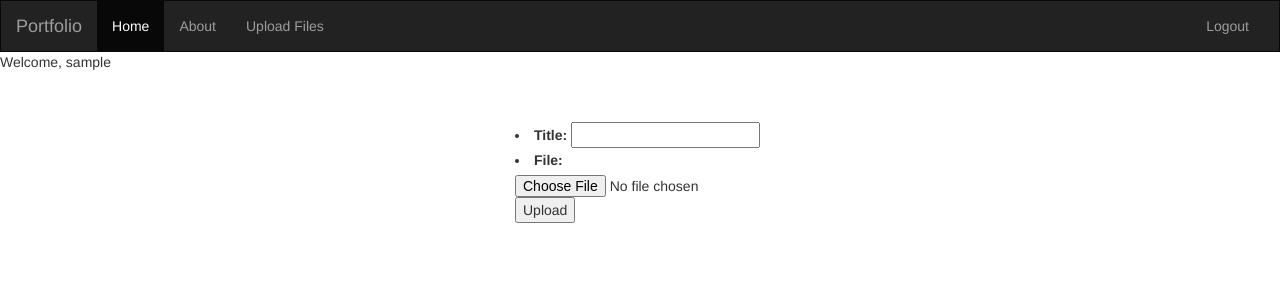
After one commit to ravchandra/djangotut1, a Django app: page /polls/upload_file/ in a window 1280 px wide. The commit adds this page. Shown: the top 300 px of the page. Run offline with Django 3.2, Linux system fonts and the light colour scheme; the visitor is signed in with stand-in values (Sample User, id 1); some libraries are stand-ins or nearby versions.

Commit message:
Added upload file page

```diff
--- /dev/null
+++ b/polls/forms.py
@@ -0,0 +1,5 @@
+from django import forms
+
+class UploadFileForm(forms.Form):
+    title = forms.CharField(max_length=50)
+    file = forms.FileField()
--- a/polls/templates/polls/base.html
+++ b/polls/templates/polls/base.html
@@ -24,10 +24,7 @@
                 <a href="#">About</a>
                 </li>
                 <li>
-                <a href="#">Gallery</a>
-                </li>
-                <li>
-                <a href="#">Contact</a>
+                <a href="{% url 'polls:upload_file' %}">Upload Files</a>
                 </li>
             </ul>
             <ul class="nav navbar-nav navbar-right">
--- /dev/null
+++ b/polls/templates/polls/upload_file.html
@@ -0,0 +1,28 @@
+{% extends "polls/base.html" %}
+
+{% block content %}
+
+<style>
+.main-center{
+    margin-top: 30px;
+    margin: 0 auto;
+    max-width: 330px;
+    padding: 40px 40px;
+
+}
+</style>
+<div class="container">
+    <div class="main-center">
+        {% if form.errors %}
+        <p>Upload failed. Please try again.</p>
+        {% endif %}
+
+        <form class="form-horizontal" method="post" action="{% url 'polls:upload_file' %}" enctype="multipart/form-data">
+            {% csrf_token %}
+			{{ form.as_ul }}
+            <input type="submit" value="Upload" />
+        </form>
+
+    </div>
+</div>
+{% endblock %}
--- a/polls/templates/polls/logout.html
+++ b/polls/templates/polls/upload_success.html
@@ -2,6 +2,6 @@
 
 {% block content %}
 
-<p>Your have been logged out.</p>
+<p>File uploaded successfully.</p>
 
 {% endblock %}
--- a/polls/urls.py
+++ b/polls/urls.py
@@ -23,4 +23,6 @@ urlpatterns = [
     url(r'^(?P<question_id>[0-9]+)/vote/$', views.vote, name='vote'),
     url(r'^accounts/login/$', auth_views.login, {'template_name':'polls/login.html'}, name='login'),
     url(r'^accounts/logout/$', views.logout_view, name='logout'),
+    url(r'^upload_file/$', views.upload_file_view, name='upload_file'),
+    url(r'^upload_success/$', views.upload_success_view, name='upload_success'),
     ]
--- /dev/null
+++ b/polls/utils.py
@@ -0,0 +1,6 @@
+import datetime
+
+def handle_uploaded_file(f):
+    with open('/home/ubuntu/uploaded_files/uploaded_'+datetime.datetime.now().strftime("%d%m%y_%H%M%S")+'.txt', 'wb+') as destination:
+        for chunk in f.chunks():
+            destination.write(chunk)
--- a/polls/views.py
+++ b/polls/views.py
@@ -6,8 +6,9 @@ from django.shortcuts import get_object_or_404, render
 from django.utils.decorators import method_decorator
 from django.views import generic
 
-
 from .models import Question, Choice
+from .forms import UploadFileForm
+from .utils import handle_uploaded_file
 
 # Create your views here.
 '''
@@ -67,3 +68,18 @@ def logout_view(request):
     logout(request)
     # Redirect to a success page.
     return HttpResponseRedirect(reverse('polls:login'))
+
+@login_required
+def upload_file_view(request):
+    if request.method == 'POST':
+        form = UploadFileForm(request.POST, request.FILES)
+        if form.is_valid():
+            handle_uploaded_file(request.FILES['file'])
+            return HttpResponseRedirect(reverse('polls:upload_success'))
+    else:
+        form = UploadFileForm()
+    return render(request, 'polls/upload_file.html', {'form': form})
+
+@login_required
+def upload_success_view(request):
+    return render(request, 'polls/upload_success.html')
```
Also changed, not shown: polls/templates/polls/upload.html (added, +37 -0 lines).
